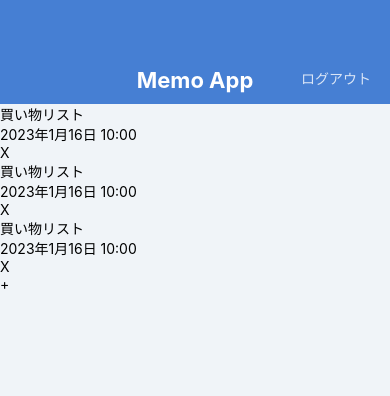
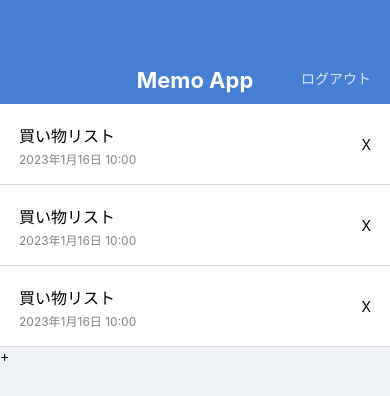
Before and after one commit to jack20xx/MemoApp, a React Native app: screen / in a window 390 px wide. Shown: the top 396 px of the page. Built offline with nearby package versions, Linux system fonts and the light colour scheme.

Commit message:
memoListItems fixed

```diff
--- a/App.jsx
+++ b/App.jsx
@@ -11,30 +11,30 @@ export default function App() {
       </View>
 
       <View>
-        <View>
+        <View style={styles.memoListItem}>
           <View>
-            <Text>買い物リスト</Text>
-            <Text>2023年1月16日 10:00</Text>
+            <Text style={styles.memoListItemTitle}>買い物リスト</Text>
+            <Text style={styles.memoListItemDate}>2023年1月16日 10:00</Text>
           </View>
           <View>
             <Text>X</Text>
           </View>
         </View>
 
-        <View>
+        <View style={styles.memoListItem}>
           <View>
-            <Text>買い物リスト</Text>
-            <Text>2023年1月16日 10:00</Text>
+            <Text style={styles.memoListItemTitle}>買い物リスト</Text>
+            <Text style={styles.memoListItemDate}>2023年1月16日 10:00</Text>
           </View>
           <View>
             <Text>X</Text>
           </View>
         </View>
 
-        <View>
+        <View style={styles.memoListItem}>
           <View>
-            <Text>買い物リスト</Text>
-            <Text>2023年1月16日 10:00</Text>
+            <Text style={styles.memoListItemTitle}>買い物リスト</Text>
+            <Text style={styles.memoListItemDate}>2023年1月16日 10:00</Text>
           </View>
           <View>
             <Text>X</Text>
@@ -45,6 +45,7 @@ export default function App() {
       <View>
         <Text>+</Text>
       </View>
+
     </View>
   );
 }
@@ -76,4 +77,24 @@ const styles = StyleSheet.create({
     color: '#ffffff',
     fontWeight: 'bold',
   },
+  memoListItem: {
+    backgroundColor: '#ffffff',
+    flexDirection: 'row',
+    justifyContent: 'space-between',
+    paddingVertical: 16,
+    paddingHorizontal: 19,
+    alignItems: 'center',
+    // borderWidth: 1, この場合、四辺すべてにボーダーが引かれてしまう。
+    borderBottomWidth: 1,
+    borderColor: 'rgba(0, 0, 0, 0.15)',
+  },
+  memoListItemTitle: {
+    fontSize: 16,
+    lineHeight: 32,
+  },
+  memoListItemDate: {
+    fontSize: 12,
+    lineHeight: 16,
+    color: '#848484',
+  }
 });
```
